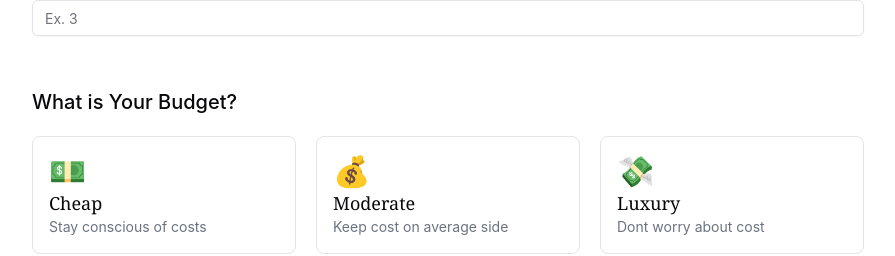
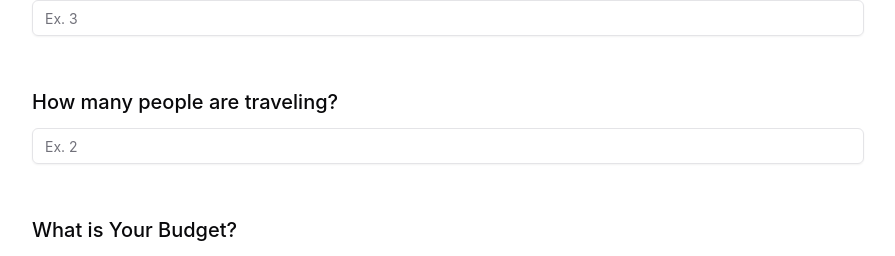
Before and after one commit to AbdulRahmanMudasser/react-vite-trip-planner, a React (Vite) app: page /create-trip in a window 1280 px wide. Shown: the part 420-676 px from the top of the page, without its empty margins (192-1087 px from the left). Built offline with nearby package versions, Linux system fonts and the light colour scheme; no server answers.

Commit message:
added functionality to enter number of travelers. storing in firebase

```diff
--- a/src/create-trip/index.jsx
+++ b/src/create-trip/index.jsx
@@ -15,24 +15,26 @@ import { useNavigate } from "react-router";
 import GooglePlacesAutocomplete from "react-google-places-autocomplete";
 
 function CreateTrip() {
+  // Step 1: Add numberOfPeople to formData state
   const [formData, setFormData] = useState({
-    departureLocation: null, // Changed to object for GooglePlacesAutocomplete
-    destination: null,      // Changed to object for GooglePlacesAutocomplete
+    departureLocation: null,
+    destination: null,
     days: "",
     budget: "",
     companion: "",
+    numberOfPeople: "", // New field for number of people
   });
 
   const [openDialog, setOpenDialog] = useState(false);
   const [loading, setLoading] = useState(false);
   const navigate = useNavigate();
 
-  // Optimized Input Handler
+  // Optimized Input Handler (already generic, works for numberOfPeople)
   const handleInputChange = useCallback((name, value) => {
     setFormData((prev) => ({ ...prev, [name]: value }));
   }, []);
 
-  // Google Login Function
+  // Google Login Function (unchanged)
   const login = useGoogleLogin({
     onSuccess: async (tokenResponse) => {
       console.log("Google Login Success:", tokenResponse);
@@ -41,7 +43,7 @@ function CreateTrip() {
     onError: (error) => console.log("Login Error:", error),
   });
 
-  // Function to Generate Trip
+  // Step 2: Update onGenerateTrip to include numberOfPeople in validation and prompt
   const onGenerateTrip = async () => {
     const user = JSON.parse(localStorage.getItem("user"));
     console.log("User Data from Local Storage:", user);
@@ -52,8 +54,9 @@ function CreateTrip() {
       return;
     }
 
-    const { departureLocation, destination, days, budget, companion } = formData;
-    if (!departureLocation || !destination || !days || !budget || !companion) {
+    const { departureLocation, destination, days, budget, companion, numberOfPeople } = formData;
+    // Updated validation to include numberOfPeople
+    if (!departureLocation || !destination || !days || !budget || !companion || !numberOfPeople) {
       toast("Please fill in all fields before generating the trip.");
       return;
     }
@@ -64,8 +67,10 @@ function CreateTrip() {
     }
 
     setLoading(true);
-    const final_prompt = AI_Prompt.replace("{destination}", destination.label) // Use label for prompt
+    // Updated AI prompt replacement to include numberOfPeople
+    const final_prompt = AI_Prompt.replace("{destination}", destination.label)
       .replace("{days}", days)
+      .replace("{numberOfPeople}", numberOfPeople) // New replacement
       .replace("{companion}", companion)
       .replace("{budget}", budget);
 
@@ -83,7 +88,7 @@ function CreateTrip() {
     }
   };
 
-  // Save AI-Generated Trip to Firebase
+  // Step 3: Ensure numberOfPeople is saved in Firebase (already included via spread)
   const SaveAiTrip = async (TripData) => {
     setLoading(true);
     const user = JSON.parse(localStorage.getItem("user"));
@@ -93,8 +98,9 @@ function CreateTrip() {
     await setDoc(doc(db, "AITrips", docId), {
       userSelection: {
         ...formData,
-        departureLocation: formData.departureLocation?.label, // Store only the label
-        destination: formData.destination?.label,           // Store only the label
+        departureLocation: formData.departureLocation?.label,
+        destination: formData.destination?.label,
+        // numberOfPeople is included via ...formData
       },
       tripData: JSON.parse(TripData),
       userEmail: user?.email,
@@ -105,7 +111,7 @@ function CreateTrip() {
     navigate(`/view-trip/${docId}`);
   };
 
-  // Fetch User Profile after Login
+  // Fetch User Profile after Login (unchanged)
   const GetUserProfile = async (tokenInfo) => {
     try {
       const response = await axios.get(
@@ -120,8 +126,6 @@ function CreateTrip() {
 
       localStorage.setItem("user", JSON.stringify(response.data));
       setOpenDialog(false);
-
-      // Retry trip generation after login
       onGenerateTrip();
     } catch (error) {
       console.error("Error fetching user profile:", error);
@@ -142,8 +146,8 @@ function CreateTrip() {
           <GooglePlacesAutocomplete
             apiKey={import.meta.env.VITE_GOOGLE_PLACE_KEY}
             selectProps={{
-              value: formData.departureLocation, // Object with label and value
-              onChange: (place) => handleInputChange("departureLocation", place), // Store the entire place object
+              value: formData.departureLocation,
+              onChange: (place) => handleInputChange("departureLocation", place),
               isClearable: true,
               placeholder: "Enter departure location...",
             }}
@@ -160,8 +164,8 @@ function CreateTrip() {
           <GooglePlacesAutocomplete
             apiKey={import.meta.env.VITE_GOOGLE_PLACE_KEY}
             selectProps={{
-              value: formData.destination, // Object with label and value
-              onChange: (place) => handleInputChange("destination", place), // Store the entire place object
+              value: formData.destination,
+              onChange: (place) => handleInputChange("destination", place),
               isClearable: true,
               placeholder: "Enter destination...",
             }}
@@ -183,6 +187,18 @@ function CreateTrip() {
           />
         </div>
 
+        {/* Step 4: Add Number of People input field */}
+        <div>
+          <h2 className="text-xl my-3 font-medium">How many people are traveling?</h2>
+          <Input
+            type="number"
+            placeholder="Ex. 2"
+            min="1" // Ensures a positive number
+            value={formData.numberOfPeople}
+            onChange={(e) => handleInputChange("numberOfPeople", e.target.value)}
+          />
+        </div>
+
         {/* Budget */}
         <div>
           <h2 className="text-xl my-3 font-medium">What is Your Budget?</h2>
@@ -190,9 +206,8 @@ function CreateTrip() {
             {SelectBudgetOptions.map((item, index) => (
               <div
                 key={index}
-                className={`p-4 border cursor-pointer rounded-lg ${
-                  formData.budget === item.title ? "shadow-2xl border-black" : ""
-                }`}
+                className={`p-4 border cursor-pointer rounded-lg ${formData.budget === item.title ? "shadow-2xl border-black" : ""
+                  }`}
                 onClick={() => handleInputChange("budget", item.title)}
               >
                 <h2 className="text-3xl">{item.icon}</h2>
@@ -210,9 +225,8 @@ function CreateTrip() {
             {SelectTravelsList.map((item, index) => (
               <div
                 key={index}
-                className={`p-4 border cursor-pointer rounded-lg ${
-                  formData.companion === item.title ? "shadow-2xl border-black" : ""
-                }`}
+                className={`p-4 border cursor-pointer rounded-lg ${formData.companion === item.title ? "shadow-2xl border-black" : ""
+                  }`}
                 onClick={() => handleInputChange("companion", item.title)}
               >
                 <h2 className="text-3xl">{item.icon}</h2>
@@ -241,7 +255,6 @@ function CreateTrip() {
               </div>
               <h2 className="font-bold text-lg mt-7">Sign In With Google</h2>
               <p>Sign in to the App with Google authentication</p>
-
               <Button onClick={login} className="w-full mt-5 gap-4 items-center">
                 <FcGoogle />
                 Sign In With Google
```
